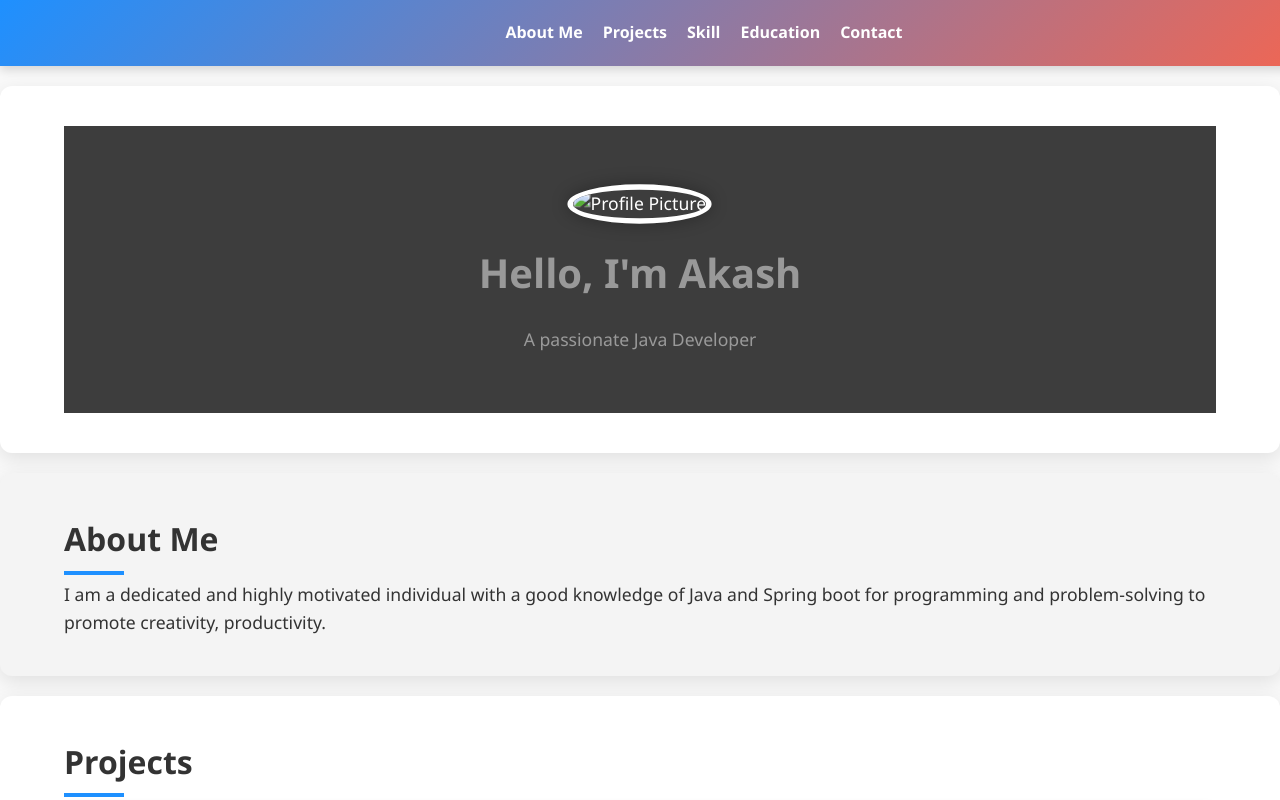
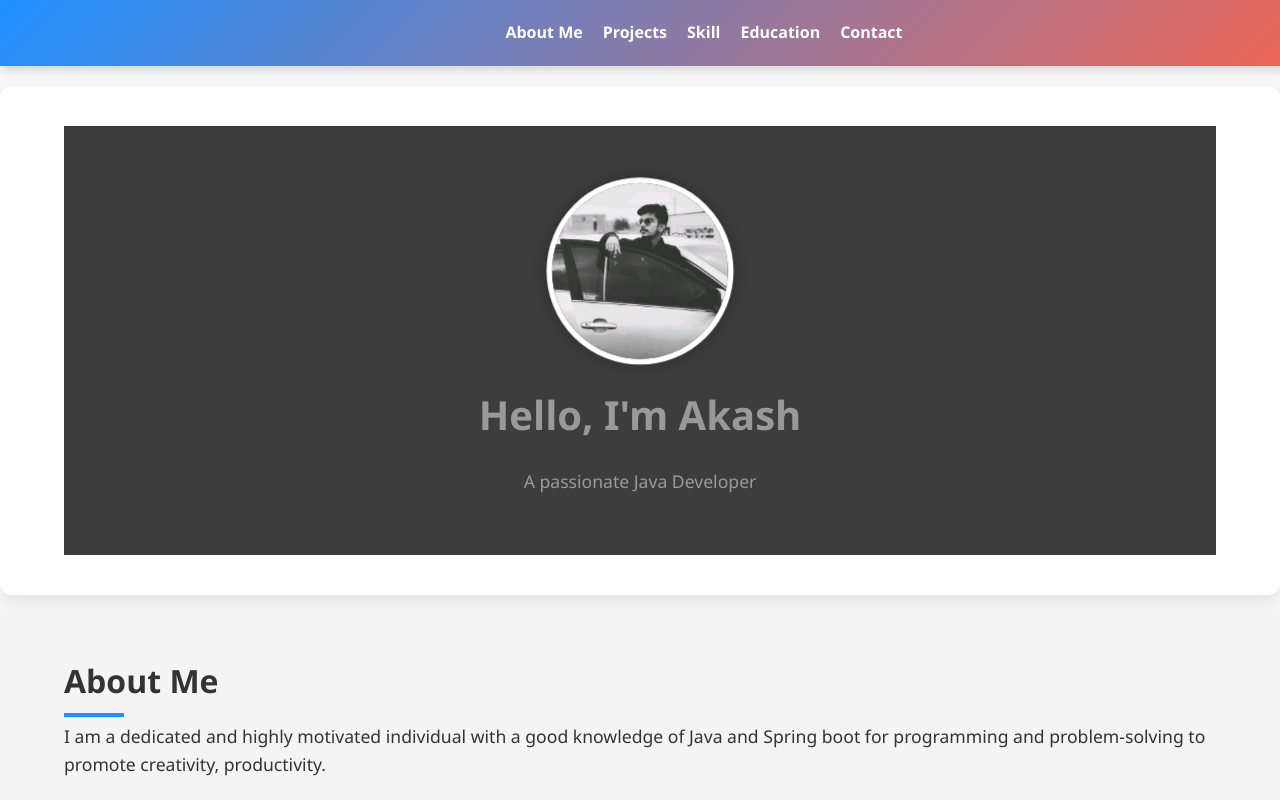
Before and after one commit to akashkumarsen/Portfolio, a website: page index.html in a window 1280 px wide. Shown: the top 800 px of the page. Drawn offline with Linux system fonts and the light colour scheme; the site is published under a folder, as on GitHub Pages, so addresses that start at the root find nothing.

Commit message:
Update index.html

```diff
--- a/index.html
+++ b/index.html
@@ -21,7 +21,7 @@
 
     <section id="home">
         <div class="hero">
-            <img src="/IMG_20211109_132032_627.jpg" alt="Profile Picture" class="profile-img">
+            <img src="./IMG_20211109_132032_627.jpg" alt="Profile Picture" class="profile-img">
             <h1>Hello, I'm Akash</h1>
             <p>A passionate Java Developer</p>
         </div>
```
